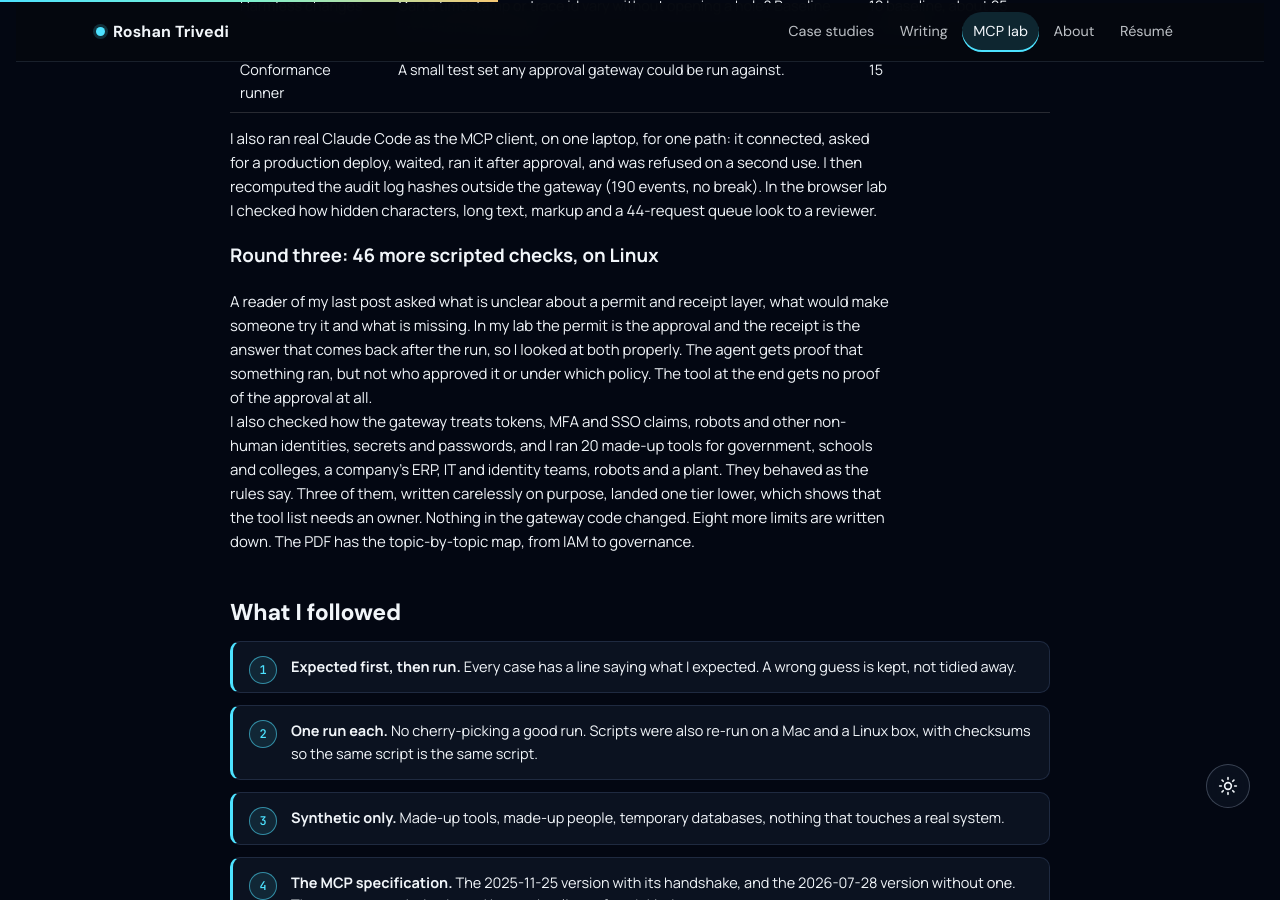
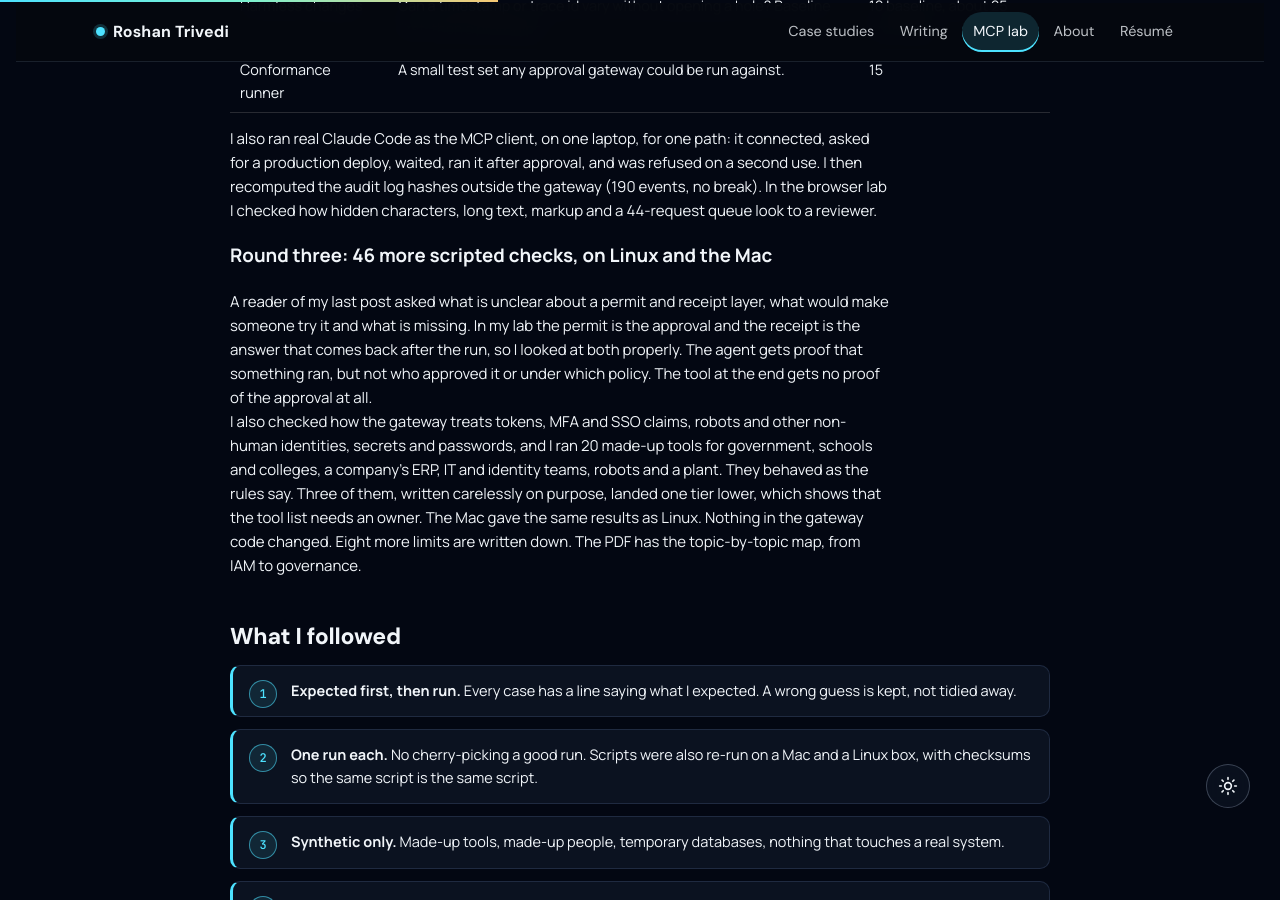
Before and after one commit to trivediroshan1-ui/trivediroshan1-ui.github.io, a Jekyll site: the page mcp-lab-in-depth/index.html, which Jekyll copies as it is, in a window 1280 px wide and 900 px high, scrolled down 1920 px. Built offline with Jekyll 4.4.1, drawn with Linux system fonts in a browser that asks for light colours.

Commit message:
MCP lab report v4.1: round three re-run on the Mac (same 46 results), 120 pages

```diff
--- a/assets/chatbot-data.js
+++ b/assets/chatbot-data.js
@@ -243,7 +243,7 @@ window.SITE_QA = [
     url: "/mcp-lab-results/",
     keywords: ["mcp results","mcp test results","how many tests","76 cases","210 tests","what failed","test report","mcp report pdf","report"],
     answer:
-      "The results page lists what happened in the MCP lab tests: 210 automated tests and a 76-case runner, with 72 as expected, 1 different and 3 for information. It records the gaps found and what was fixed, and the full 119-page final report, covering three rounds and 210 scripted checks (round three looked at the permit and receipt, identity, secrets and 20 made-up sector tools), is a PDF at /assets/humangate-mcp-lab-final-report.pdf. Tools are synthetic, reviewer names are typed rather than proven, and each case was run once on Roshan's own machines.",
+      "The results page lists what happened in the MCP lab tests: 210 automated tests and a 76-case runner, with 72 as expected, 1 different and 3 for information. It records the gaps found and what was fixed, and the full 120-page final report, covering three rounds and 210 scripted checks (round three looked at the permit and receipt, identity, secrets and 20 made-up sector tools), is a PDF at /assets/humangate-mcp-lab-final-report.pdf. Tools are synthetic, reviewer names are typed rather than proven, and each case was run once on Roshan's own machines.",
   },
   {
     id: "mcp-lab-use-cases",
--- a/index.html
+++ b/index.html
@@ -367,7 +367,7 @@ font-size: 13px;
               <a class="btn btn-ghost" href="/mcp-lab-in-depth/">In depth: what, why, how</a>
               <a class="btn btn-ghost" href="/mcp-lab-use-cases/">81 use cases in detail</a>
               <a class="btn btn-ghost" href="/mcp-lab-results/">Test results</a>
-              <a class="btn btn-ghost" href="/assets/humangate-mcp-lab-final-report.pdf">Full report (PDF, 119 pages)</a>
+              <a class="btn btn-ghost" href="/assets/humangate-mcp-lab-final-report.pdf">Full report (PDF, 120 pages)</a>
             </div>
           </div>
           <div class="feature-art" role="group" aria-label="How the approval gateway handles one request. Illustrative flow; the tools are synthetic.">
--- a/mcp-lab-case-study/index.html
+++ b/mcp-lab-case-study/index.html
@@ -88,7 +88,7 @@
       <section>
         <h2>Honest limits</h2>
         <p class="body-text">One run each, on my machines, with synthetic tools. This shows what this gateway did on these cases. It does not prove it secure.</p>
-        <p class="mcp-cta"><a class="btn btn-primary" href="/assets/humangate-mcp-lab-final-report.pdf">Download the full report (PDF, 119 pages)</a> <a class="btn btn-ghost" href="/mcp-human-approval-gateway/">Try the lab in your browser</a> <a class="btn btn-ghost" href="https://github.com/trivediroshan1-ui/mcp-human-approval-gateway">Source on GitHub</a></p>
+        <p class="mcp-cta"><a class="btn btn-primary" href="/assets/humangate-mcp-lab-final-report.pdf">Download the full report (PDF, 120 pages)</a> <a class="btn btn-ghost" href="/mcp-human-approval-gateway/">Try the lab in your browser</a> <a class="btn btn-ghost" href="https://github.com/trivediroshan1-ui/mcp-human-approval-gateway">Source on GitHub</a></p>
       </section>
       <aside class="hg-next" aria-labelledby="hg-next-t">
         <p class="eyebrow">Where next</p>
--- a/mcp-lab-in-depth/index.html
+++ b/mcp-lab-in-depth/index.html
@@ -71,9 +71,9 @@
         <tr><td>Conformance runner</td><td>A small test set any approval gateway could be run against.</td><td>15</td></tr>
         </tbody></table></div>
         <p class="body-text">I also ran real Claude Code as the MCP client, on one laptop, for one path: it connected, asked for a production deploy, waited, ran it after approval, and was refused on a second use. I then recomputed the audit log hashes outside the gateway (190 events, no break). In the browser lab I checked how hidden characters, long text, markup and a 44-request queue look to a reviewer.</p>
-        <h3>Round three: 46 more scripted checks, on Linux</h3>
+        <h3>Round three: 46 more scripted checks, on Linux and the Mac</h3>
         <p class="body-text">A reader of my last post asked what is unclear about a permit and receipt layer, what would make someone try it and what is missing. In my lab the permit is the approval and the receipt is the answer that comes back after the run, so I looked at both properly. The agent gets proof that something ran, but not who approved it or under which policy. The tool at the end gets no proof of the approval at all.</p>
-        <p class="body-text">I also checked how the gateway treats tokens, MFA and SSO claims, robots and other non-human identities, secrets and passwords, and I ran 20 made-up tools for government, schools and colleges, a company&rsquo;s ERP, IT and identity teams, robots and a plant. They behaved as the rules say. Three of them, written carelessly on purpose, landed one tier lower, which shows that the tool list needs an owner. Nothing in the gateway code changed. Eight more limits are written down. The PDF has the topic-by-topic map, from IAM to governance.</p>
+        <p class="body-text">I also checked how the gateway treats tokens, MFA and SSO claims, robots and other non-human identities, secrets and passwords, and I ran 20 made-up tools for government, schools and colleges, a company&rsquo;s ERP, IT and identity teams, robots and a plant. They behaved as the rules say. Three of them, written carelessly on purpose, landed one tier lower, which shows that the tool list needs an owner. The Mac gave the same results as Linux. Nothing in the gateway code changed. Eight more limits are written down. The PDF has the topic-by-topic map, from IAM to governance.</p>
       </section>
 
       <section>
--- a/mcp-lab-results/index.html
+++ b/mcp-lab-results/index.html
@@ -41,7 +41,7 @@
       </section>
       <section>
         <h2>Rounds two and three (17 October 2026)</h2>
-        <p class="body-text">The table below is round one (76 cases). Round two added about 88 scripted checks: gap cases, a second client, policy and tool changes, a harmless-fields prototype and a conformance runner, plus a real Claude Code run. Nothing from round two changed the round-one numbers. One gap was found and fixed (tool changed after approval), and four limits are written down. Round three added 46 scripted checks on the permit and receipt, identity, secrets and 20 made-up sector tools, run on Linux, with eight more limits written down and no change to the gateway code. The details are on <a href="/mcp-lab-in-depth/">the in-depth page</a>.</p>
+        <p class="body-text">The table below is round one (76 cases). Round two added about 88 scripted checks: gap cases, a second client, policy and tool changes, a harmless-fields prototype and a conformance runner, plus a real Claude Code run. Nothing from round two changed the round-one numbers. One gap was found and fixed (tool changed after approval), and four limits are written down. Round three added 46 scripted checks on the permit and receipt, identity, secrets and 20 made-up sector tools, run on Linux and the Mac with the same results, with eight more limits written down and no change to the gateway code. The details are on <a href="/mcp-lab-in-depth/">the in-depth page</a>.</p>
       </section>
       <div id="res-banner" class="res-banner" hidden></div>
       <section id="res-meta" class="res-meta" aria-live="polite"><p class="body-text">Loading results&hellip;</p></section>
@@ -84,7 +84,7 @@
         <h2>How to read this</h2>
         <p class="body-text">The gateway and every tool it guards are synthetic. Nothing real is touched. Each case was run once by a script that talks to the same <code>/mcp</code> endpoint the MCP Inspector uses. The lost-response and clock cases run inside the test harness, because the fault switch and the clock only exist there. A separate real 11-minute wait also ended in &ldquo;expired&rdquo;. Reviewer names are typed into the request, not authenticated, and one case shows why that matters. This shows what this gateway did on these cases. It does not prove it secure.</p>
         <p class="body-text">The short version: <a href="/mcp-lab-case-study/">the case study</a>. What each case does and why it matters: <a href="/mcp-lab-use-cases/">the use cases in detail</a>.</p>
-        <p class="mcp-cta"><a class="btn btn-primary" href="/assets/humangate-mcp-lab-final-report.pdf">Download the full report (PDF, 119 pages)</a> <a class="btn btn-ghost" href="/mcp-human-approval-gateway/">Try the lab in your browser</a> <a class="btn btn-ghost" href="https://github.com/trivediroshan1-ui/mcp-human-approval-gateway">Source on GitHub</a></p>
+        <p class="mcp-cta"><a class="btn btn-primary" href="/assets/humangate-mcp-lab-final-report.pdf">Download the full report (PDF, 120 pages)</a> <a class="btn btn-ghost" href="/mcp-human-approval-gateway/">Try the lab in your browser</a> <a class="btn btn-ghost" href="https://github.com/trivediroshan1-ui/mcp-human-approval-gateway">Source on GitHub</a></p>
       </section>
       <aside class="hg-next" aria-labelledby="hg-next-t">
         <p class="eyebrow">Where next</p>
```
Also changed, not shown: mcp-lab-use-cases/index.html (+1 -1 lines), 2 other files.
